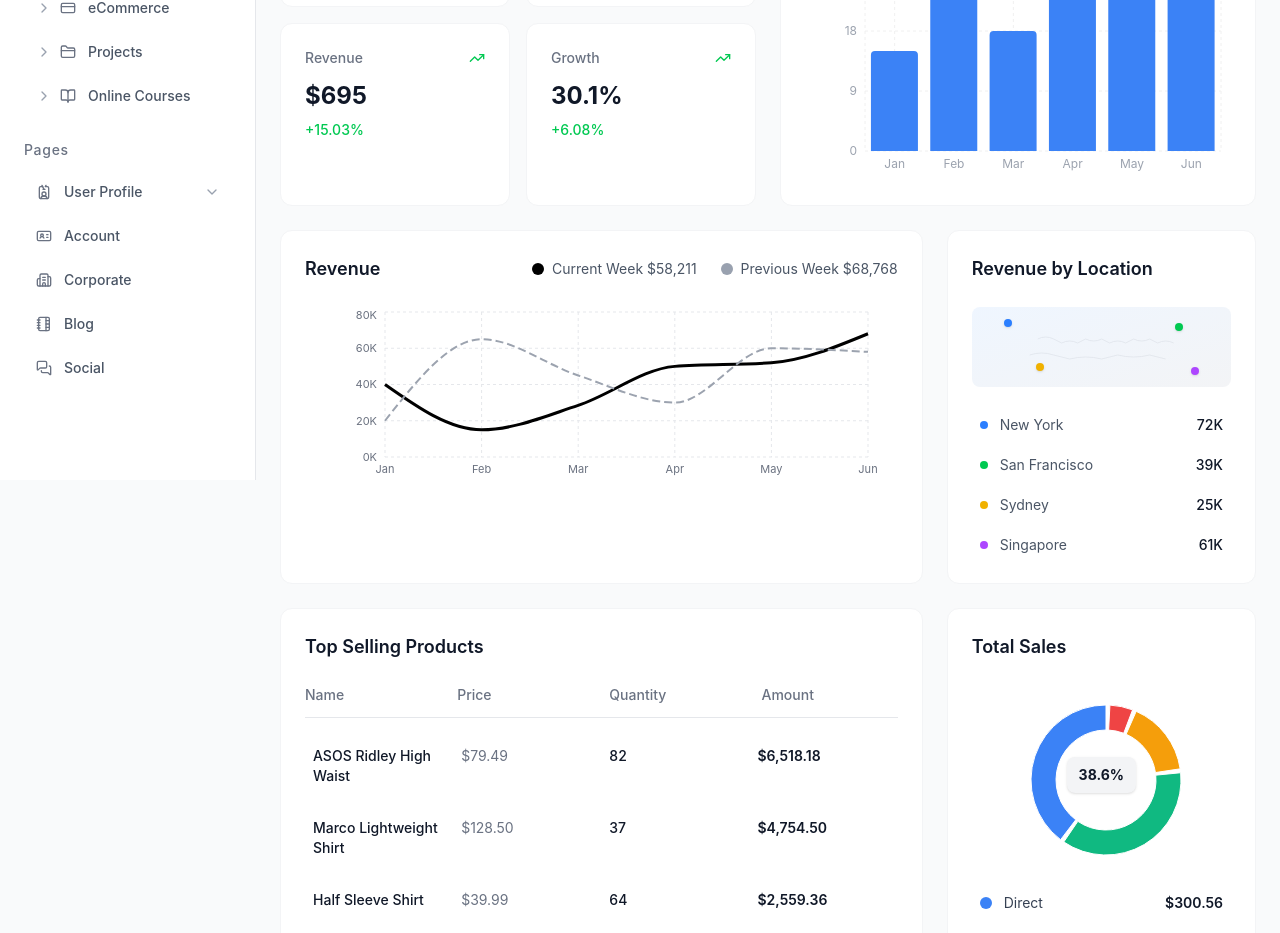
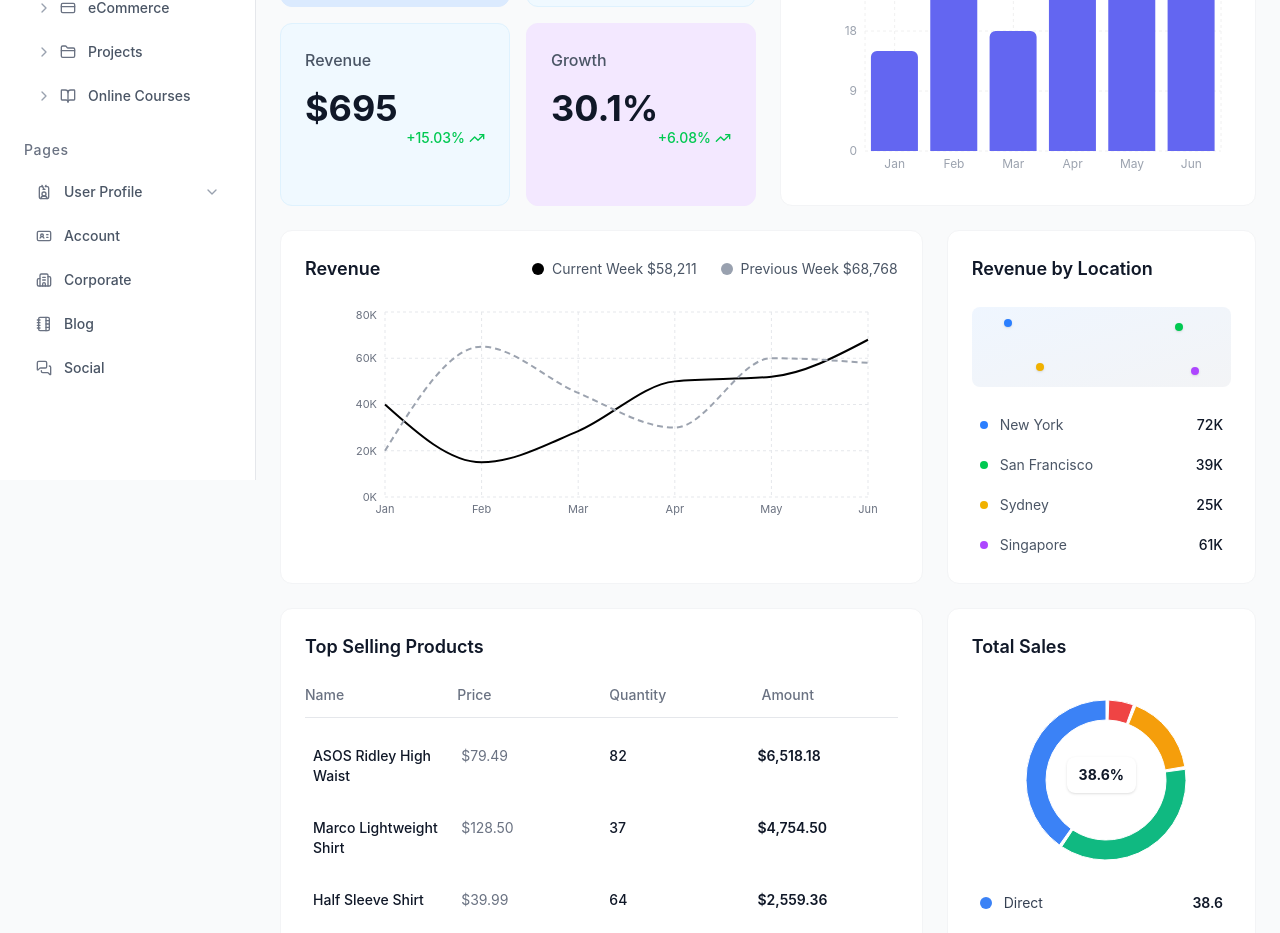
Before and after one commit to ishu-agrawal/byeWind-Dashboard, a React (Vite) app: page / in a window 1280 px wide. Shown: the part 320-1253 px from the top of the page. Built offline with nearby package versions, Linux system fonts and the light colour scheme.

Commit message:
dashboard cleanup, created seperate components for stat and tooltip

```diff
--- /dev/null
+++ b/src/components/CustomTooltip.jsx
@@ -0,0 +1,19 @@
+const CustomTooltip = ({ active, payload, label, isDark }) => {
+  if (active && payload && payload.length) {
+    return (
+      <div className={`${
+        isDark ? 'bg-black border-gray-700 text-white' : 'bg-white border-gray-200 text-gray-900'
+      } p-3 border rounded-lg shadow-lg animate-fade-in`}>
+        <p className="font-medium text-sm">{`${label}`}</p>
+        {payload.map((entry, index) => (
+          <p key={index} style={{ color: entry.color }} className="text-sm">
+            {`${entry.name}: ${typeof entry.value === 'number' ? entry.value.toLocaleString() : entry.value}`}
+          </p>
+        ))}
+      </div>
+    );
+  }
+  return null;
+};
+
+export default CustomTooltip;
--- a/src/components/Dashboard.jsx
+++ b/src/components/Dashboard.jsx
@@ -3,61 +3,9 @@ import {
   BarChart, Bar, LineChart, Line, XAxis, YAxis, CartesianGrid,
   Tooltip, ResponsiveContainer, PieChart, Pie, Cell
 } from 'recharts';
-import { TrendingUp, TrendingDown } from 'lucide-react';
 import { revenueData, projectionData, salesData, topProducts } from '../data/constants';
-
-const StatCard = ({ title, value, change, changeType, isDark }) => (
-  <div className={`p-6 rounded-xl ${
-    isDark ? 'bg-[rgba(255,255,255,0.1)] border-gray-700' : 'bg-white border-gray-100'
-  } border transition-all duration-200 hover:shadow-md hover:shadow-gray-100/50 dark:hover:shadow-gray-900/50 group cursor-pointer`}>
-    <div className="flex items-center justify-between mb-3">
-      <h3 className={`text-sm font-medium ${isDark ? 'text-gray-400' : 'text-gray-500'}`}>
-        {title}
-      </h3>
-      {changeType && (
-        <div className={`flex items-center space-x-1 ${
-          changeType === 'up' ? 'text-green-500' : 'text-red-500'
-        } group-hover:scale-110 transition-transform`}>
-          {changeType === 'up' ? (
-            <TrendingUp className="w-4 h-4" />
-          ) : (
-            <TrendingDown className="w-4 h-4" />
-          )}
-        </div>
-      )}
-    </div>
-    <div className={`text-2xl font-bold mb-2 ${isDark ? 'text-white' : 'text-gray-900'} group-hover:text-blue-600 transition-colors`}>
-      {value}
-    </div>
-    <div className={`flex items-center text-sm ${
-      changeType === 'up'
-        ? 'text-green-500'
-        : changeType === 'down'
-          ? 'text-red-500'
-          : isDark ? 'text-gray-400' : 'text-gray-500'
-    }`}>
-      <span className="font-medium">{change}</span>
-    </div>
-  </div>
-);
-
-const CustomTooltip = ({ active, payload, label, isDark }) => {
-  if (active && payload && payload.length) {
-    return (
-      <div className={`${
-        isDark ? 'bg-gray-800 border-gray-700 text-white' : 'bg-white border-gray-200 text-gray-900'
-      } p-3 border rounded-lg shadow-lg animate-fade-in`}>
-        <p className="font-medium text-sm">{`${label}`}</p>
-        {payload.map((entry, index) => (
-          <p key={index} style={{ color: entry.color }} className="text-sm">
-            {`${entry.name}: ${typeof entry.value === 'number' ? entry.value.toLocaleString() : entry.value}`}
-          </p>
-        ))}
-      </div>
-    );
-  }
-  return null;
-};
+import StatCard from './StatCard';
+import CustomTooltip from './CustomTooltip';
 
 const Dashboard = ({ isDark }) => {
   return (
@@ -65,12 +13,13 @@ const Dashboard = ({ isDark }) => {
       {/* First Row: Stats Cards + Projections vs Actuals */}
       <div className="grid grid-cols-1 lg:grid-cols-2 gap-6">
         {/* Stats Cards in 2x2 Grid */}
-        <div className="grid grid-cols-2 gap-4 h-full">
+        <div className="grid grid-cols-2 gap-4 h-full ">
           <StatCard
             title="Customers"
             value="3,781"
             change="+11.01%"
             changeType="up"
+            cardType="customers"
             isDark={isDark}
           />
           <StatCard
@@ -78,6 +27,7 @@ const Dashboard = ({ isDark }) => {
             value="1,219"
             change="-0.03%"
             changeType="down"
+            cardType="orders"
             isDark={isDark}
           />
           <StatCard
@@ -85,6 +35,7 @@ const Dashboard = ({ isDark }) => {
             value="$695"
             change="+15.03%"
             changeType="up"
+            cardType="revenue"
             isDark={isDark}
           />
           <StatCard
@@ -92,12 +43,13 @@ const Dashboard = ({ isDark }) => {
             value="30.1%"
             change="+6.08%"
             changeType="up"
+            cardType="growth"
             isDark={isDark}
           />
         </div>
 
         {/* Projections vs Actuals */}
-        <div className={`p-6 rounded-xl ${isDark ? 'bg-[rgba(255,255,255,0.1)] border-gray-700' : 'bg-white border-gray-100'} border hover:shadow-md hover:shadow-gray-100/50 dark:hover:shadow-gray-900/50 transition-all duration-200`}>
+        <div className={`p-6 rounded-xl ${isDark ? 'bg-[rgba(255,255,255,0.2)] border-gray-700' : 'bg-white border-gray-100'} border hover:shadow-md hover:shadow-gray-100/50 dark:hover:shadow-gray-900/50 transition-all duration-200`}>
           <h3 className={`text-lg font-semibold mb-6 ${isDark ? 'text-white' : 'text-gray-900'}`}>
             Projections vs Actuals
           </h3>
@@ -126,8 +78,8 @@ const Dashboard = ({ isDark }) => {
               />
               <Bar
                 dataKey="value"
-                fill="#3B82F6"
-                radius={[4, 4, 0, 0]}
+                fill="#6366F1"
+                radius={[6, 6, 0, 0]}
                 name="Projections"
               />
             </BarChart>
@@ -138,7 +90,7 @@ const Dashboard = ({ isDark }) => {
       {/* Second Row: Revenue Chart + Revenue by Location */}
       <div className="grid grid-cols-1 lg:grid-cols-3 gap-6">
         {/* Revenue Chart - 2 columns */}
-        <div className={`lg:col-span-2 p-6 rounded-xl ${isDark ? 'bg-[rgba(255,255,255,0.1)] border-gray-700' : 'bg-white border-gray-100'} border hover:shadow-md hover:shadow-gray-100/50 dark:hover:shadow-gray-900/50 transition-all duration-200`}>
+        <div className={`lg:col-span-2 p-6 rounded-xl ${isDark ? 'bg-[rgba(255,255,255,0.2)] border-gray-700' : 'bg-white border-gray-100'} border hover:shadow-md hover:shadow-gray-100/50 dark:hover:shadow-gray-900/50 transition-all duration-200`}>
           <div className="flex items-center justify-between mb-6">
             <h3 className={`text-lg font-semibold ${isDark ? 'text-white' : 'text-gray-900'}`}>
               Revenue
@@ -158,7 +110,7 @@ const Dashboard = ({ isDark }) => {
               </div>
             </div>
           </div>
-          <ResponsiveContainer width="100%" height={200}>
+          <ResponsiveContainer width="100%" height={240}>
             <LineChart data={revenueData} margin={{ top: 5, right: 30, left: 20, bottom: 20 }}>
               <CartesianGrid strokeDasharray="3 3" stroke={isDark ? '#374151' : '#E5E7EB'} />
               <XAxis
@@ -177,7 +129,7 @@ const Dashboard = ({ isDark }) => {
                 tick={{ fill: isDark ? '#9CA3AF' : '#6B7280' }}
                 tickFormatter={(value) => `${(value / 1000)}K`}
                 domain={[0, 80000]}
-                ticks={[0, 10000, 20000, 30000, 40000, 50000, 60000, 70000, 80000]}
+                ticks={[0, 20000, 40000, 60000, 80000]}
               />
               <Tooltip
                 content={<CustomTooltip isDark={isDark} />}
@@ -190,9 +142,9 @@ const Dashboard = ({ isDark }) => {
                 type="monotone"
                 dataKey="current"
                 stroke="#000000"
-                strokeWidth={3}
+                strokeWidth={2}
                 dot={false}
-                activeDot={{ r: 4, fill: '#000000' }}
+                activeDot={{ r: 6, fill: '#000000', stroke: '#ffffff', strokeWidth: 2 }}
                 name="Current Week"
               />
               <Line
@@ -200,7 +152,7 @@ const Dashboard = ({ isDark }) => {
                 dataKey="previous"
                 stroke="#9CA3AF"
                 strokeWidth={2}
-                strokeDasharray="8 4"
+                strokeDasharray="6 4"
                 dot={false}
                 name="Previous Week"
               />
@@ -209,26 +161,13 @@ const Dashboard = ({ isDark }) => {
         </div>
 
         {/* Revenue by Location - 1 column */}
-        <div className={`p-6 rounded-xl ${isDark ? 'bg-[rgba(255,255,255,0.1)] border-gray-700' : 'bg-white border-gray-100'} border hover:shadow-md hover:shadow-gray-100/50 dark:hover:shadow-gray-900/50 transition-all duration-200`}>
+        <div className={`p-6 rounded-xl ${isDark ? 'bg-[rgba(255,255,255,0.2)] border-gray-700' : 'bg-white border-gray-100'} border hover:shadow-md hover:shadow-gray-100/50 dark:hover:shadow-gray-900/50 transition-all duration-200`}>
           <h3 className={`text-lg font-semibold mb-6 ${isDark ? 'text-white' : 'text-gray-900'}`}>
             Revenue by Location
           </h3>
 
           {/* World Map with dots */}
           <div className={`relative mb-6 h-20 bg-gradient-to-br ${isDark ? 'from-gray-700 to-gray-600' : 'from-blue-50 to-gray-100'} rounded-lg overflow-hidden`}>
-            {/* World map background */}
-            <div className="absolute inset-0 opacity-20">
-              <svg viewBox="0 0 200 100" className="w-full h-full">
-                <path d="M20,40 Q30,35 40,40 L50,45 Q60,40 70,45 L80,40 Q90,45 100,40 L110,45 Q120,40 130,45 L140,40 Q150,45 160,40 L170,45 Q180,40 190,45"
-                      stroke={isDark ? '#4B5563' : '#9CA3AF'}
-                      strokeWidth="1"
-                      fill="none"/>
-                <path d="M10,60 Q25,55 40,60 L60,65 Q80,60 100,65 L120,60 Q140,65 160,60 L180,65"
-                      stroke={isDark ? '#4B5563' : '#9CA3AF'}
-                      strokeWidth="1"
-                      fill="none"/>
-              </svg>
-            </div>
             {/* Location dots */}
             <div className="absolute top-3 left-8 w-2 h-2 bg-blue-500 rounded-full shadow-sm"></div>
             <div className="absolute top-4 right-12 w-2 h-2 bg-green-500 rounded-full shadow-sm"></div>
@@ -243,7 +182,7 @@ const Dashboard = ({ isDark }) => {
               { city: 'Sydney', amount: '25K', color: 'bg-yellow-500' },
               { city: 'Singapore', amount: '61K', color: 'bg-purple-500' }
             ].map((location, index) => (
-              <div key={index} className={`flex items-center justify-between group cursor-pointer py-1 px-2 rounded-md ${isDark ? 'hover:bg-gray-700/50' : 'hover:bg-gray-100'} transition-colors duration-200`}>
+              <div key={index} className={`flex items-center justify-between group cursor-pointer py-1 px-2 rounded-md ${isDark ? 'hover:bg-gray-700/50' : 'hover:bg-gray-50'} transition-colors duration-200`}>
                 <div className="flex items-center space-x-3">
                   <div className={`w-2 h-2 rounded-full ${location.color} group-hover:scale-125 transition-transform`}></div>
                   <span className={`text-sm ${isDark ? 'text-gray-300' : 'text-gray-600'} group-hover:text-blue-600 transition-colors`}>
@@ -262,13 +201,13 @@ const Dashboard = ({ isDark }) => {
       {/* Third Row: Top Selling Products + Total Sales */}
       <div className="grid grid-cols-1 lg:grid-cols-3 gap-6">
         {/* Top Selling Products - 2 columns */}
-        <div className={`lg:col-span-2 p-6 rounded-xl ${isDark ? 'bg-[rgba(255,255,255,0.1)] border-gray-700 hover:shadow-gray-900/50' : 'bg-white border-gray-100 hover:shadow-md hover:shadow-gray-100/50'} border  transition-all duration-200`}>
+        <div className={`lg:col-span-2 p-6 rounded-xl ${isDark ? 'bg-[rgba(255,255,255,0.2)] border-gray-700' : 'bg-white border-gray-100'} border hover:shadow-md hover:shadow-gray-100/50 dark:hover:shadow-gray-900/50 transition-all duration-200`}>
           <h3 className={`text-lg font-semibold mb-6 ${isDark ? 'text-white' : 'text-gray-900'}`}>
             Top Selling Products
           </h3>
 
           {/* Header */}
-          <div className={`grid grid-cols-4 gap-4 pb-3 border-b ${isDark ? 'border-gray-700 text-gray-400' : 'border-gray-200 text-gray-500'} text-sm font-medium `}>
+          <div className={`grid grid-cols-4 gap-4 pb-3 border-b ${isDark ? 'border-gray-700 text-gray-400' : 'border-gray-200 text-gray-500'} text-sm font-medium`}>
             <span>Name</span>
             <span>Price</span>
             <span>Quantity</span>
@@ -278,7 +217,7 @@ const Dashboard = ({ isDark }) => {
           {/* Products */}
           <div className="space-y-2 mt-4">
             {topProducts.map((product, index) => (
-              <div key={index} className={`grid grid-cols-4 gap-4 py-3 px-2 ${isDark ? 'hover:bg-gray-700/50' : 'hover:bg-gray-100'} rounded-lg transition-colors group cursor-pointer`}>
+              <div key={index} className={`grid grid-cols-4 gap-4 py-3 px-2 ${isDark ? 'hover:bg-gray-700/50' : 'hover:bg-gray-50'} rounded-lg transition-colors group cursor-pointer`}>
                 <div>
                   <p className={`font-medium ${isDark ? 'text-white' : 'text-gray-900'} group-hover:text-blue-600 transition-colors text-sm`}>
                     {product.name}
@@ -305,7 +244,7 @@ const Dashboard = ({ isDark }) => {
         </div>
 
         {/* Total Sales - 1 column */}
-        <div className={`p-6 rounded-xl ${isDark ? 'bg-[rgba(255,255,255,0.1)] border-gray-700' : 'bg-white border-gray-100'} border hover:shadow-md hover:shadow-gray-100/50 dark:hover:shadow-gray-900/50 transition-all duration-200`}>
+        <div className={`p-6 rounded-xl ${isDark ? 'bg-[rgba(255,255,255,0.2)] border-gray-700' : 'bg-white border-gray-100'} border hover:shadow-md hover:shadow-gray-100/50 dark:hover:shadow-gray-900/50 transition-all duration-200`}>
           <h3 className={`text-lg font-semibold mb-6 ${isDark ? 'text-white' : 'text-gray-900'}`}>
             Total Sales
           </h3>
@@ -317,9 +256,9 @@ const Dashboard = ({ isDark }) => {
                     data={salesData}
                     cx={90}
                     cy={90}
-                    innerRadius={50}
-                    outerRadius={75}
-                    paddingAngle={3}
+                    innerRadius={60}
+                    outerRadius={80}
+                    paddingAngle={2}
                     dataKey="value"
                     startAngle={90}
                     endAngle={450}
@@ -338,23 +277,18 @@ const Dashboard = ({ isDark }) => {
                   />
                 </PieChart>
               </ResponsiveContainer>
-              {/* Center percentage */}
+              {/* Center percentage - WHITE background as per Figma */}
               <div className="absolute inset-0 flex items-center justify-center">
-                <div className={`px-3 py-2 rounded-lg ${isDark ? 'bg-gray-700' : 'bg-gray-100'} shadow-sm`}>
-                  <p className={`text-sm font-bold ${isDark ? 'text-white' : 'text-gray-900'}`}>38.6%</p>
+                <div className="bg-white px-3 py-2 rounded-lg shadow-sm">
+                  <p className="text-sm font-bold text-gray-900">38.6%</p>
                 </div>
               </div>
             </div>
 
             {/* Legend */}
             <div className="w-full space-y-3">
-              {[
-                { name: 'Direct', value: '$300.56', color: '#3B82F6' },
-                { name: 'Affiliate', value: '$135.18', color: '#10B981' },
-                { name: 'Sponsored', value: '$154.02', color: '#F59E0B' },
-                { name: 'E-mail', value: '$48.96', color: '#EF4444' }
-              ].map((item, index) => (
-                <div key={index} className={`flex items-center justify-between ${isDark ? 'hover:bg-gray-700/50' : 'hover:bg-gray-100'} px-2 py-1 rounded-md transition-colors cursor-pointer`}>
+              {salesData.map((item, index) => (
+                <div key={index} className={`flex items-center justify-between ${isDark ? 'hover:bg-gray-700/50' : 'hover:bg-gray-50'} px-2 py-1 rounded-md transition-colors cursor-pointer`}>
                   <div className="flex items-center space-x-3">
                     <div
                       className="w-3 h-3 rounded-full"
--- /dev/null
+++ b/src/components/StatCard.jsx
@@ -0,0 +1,46 @@
+import { TrendingUp, TrendingDown } from 'lucide-react';
+import { orders } from '../data/constants';
+
+const StatCard = ({ title, value, change, changeType, isDark, cardType }) => {
+  const getCardStyle = (cardType) => {
+    const styles = {
+      customers: 'bg-blue-100 border-blue-100',
+      orders: 'bg-sky-50 border-sky-100',
+      revenue: 'bg-sky-50 border-sky-100',
+      growth: 'bg-purple-100 border-purple-100'
+    };
+    return styles[cardType] || 'bg-gray-50 border-gray-100';
+  };
+
+  return (
+    <div className={`p-6 rounded-xl ${
+      isDark && (cardType === 'orders' || cardType === 'revenue') ? 'bg-[rgba(255,255,255,0.2)] border-gray-700 hover:shadow-gray-900/50' : getCardStyle(cardType)
+    } border transition-all duration-200 hover:shadow-md hover:shadow-gray-100/50 group cursor-pointer relative`}>
+      {/* Title */}
+      <h3 className={`text-md font-medium mb-4 ${isDark && (cardType === 'orders' || cardType === 'revenue') ? 'text-gray-400' : 'text-gray-600'}`}>
+        {title}
+      </h3>
+
+      {/* Value */}
+      <div className={`text-4xl font-bold ${isDark && (cardType === 'orders' || cardType === 'revenue') ? 'text-white' : 'text-gray-900'} transition-colors`}>
+        {value}
+      </div>
+
+      {/* Change percentage and arrow - positioned bottom right */}
+      {changeType && (
+        <div className={`absolute right-6 flex items-center space-x-1 ${
+          changeType === 'up' ? 'text-green-500' : 'text-red-500'
+        } group-hover:scale-110 transition-transform`}>
+          <span className="font-medium text-sm">{change}</span>
+          {changeType === 'up' ? (
+            <TrendingUp className="w-4 h-4" />
+          ) : (
+            <TrendingDown className="w-4 h-4" />
+          )}
+        </div>
+      )}
+    </div>
+  );
+};
+
+export default StatCard;
```
